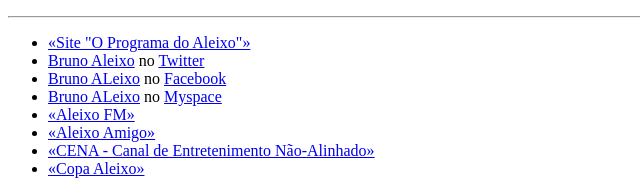
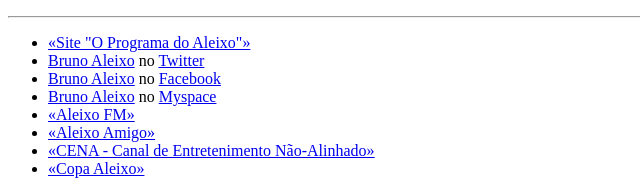
Before and after one commit to BernardodeCarvalho/brunoAleixoFinal, a plain HTML site: page index.html in a window 1280 px wide. Shown: the part 2657-2848 px from the top of the page, 0-640 px from the left. Drawn offline with Linux system fonts and the light colour scheme.

Commit message:
Update index.html
Correção de typos.

```diff
--- a/index.html
+++ b/index.html
@@ -201,10 +201,10 @@
 		<a href="https://twitter.com/brunoaleixo">Bruno Aleixo</a> no <a href="https://pt.wikipedia.org/wiki/Twitter">Twitter</a>
 	</li>
 	<li>
-		<a href="https://www.facebook.com/brunoaleixo">Bruno ALeixo</a> no <a href="https://pt.wikipedia.org/wiki/Facebook">Facebook</a>
+		<a href="https://www.facebook.com/brunoaleixo">Bruno Aleixo</a> no <a href="https://pt.wikipedia.org/wiki/Facebook">Facebook</a>
 	</li>
 	<li>
-		<a href="https://myspace.com/brunoaleixo">Bruno ALeixo</a> no <a href="https://pt.wikipedia.org/wiki/Myspace">Myspace</a>
+		<a href="https://myspace.com/brunoaleixo">Bruno Aleixo</a> no <a href="https://pt.wikipedia.org/wiki/Myspace">Myspace</a>
 	</li>
 	<li>
 		<a href="https://www.rtp.pt/programa/radio/p3869">«Aleixo FM»</a>
```
